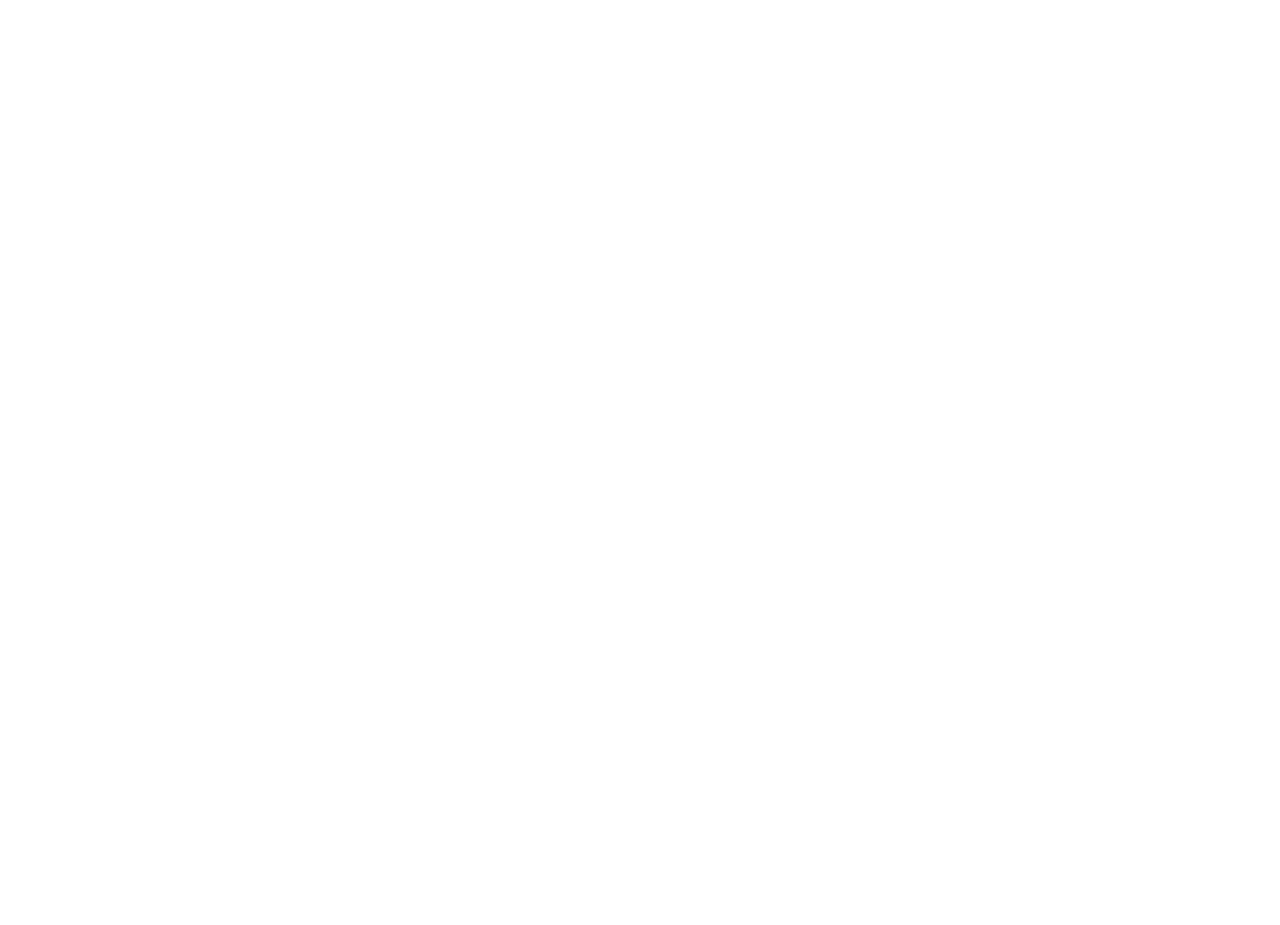
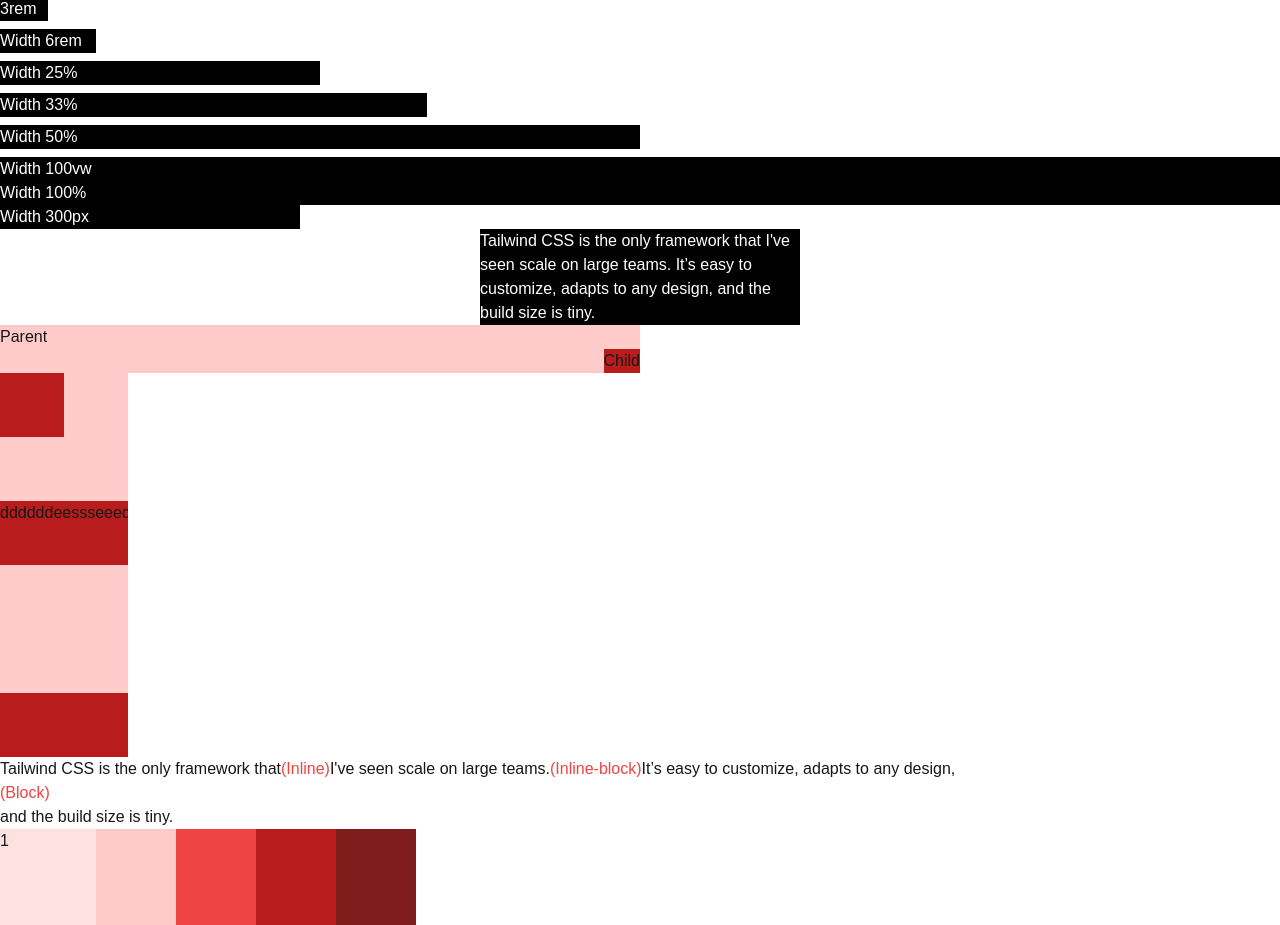
Before and after one commit to sikaiwei/launch-pool, a Next.js app: page / in a window 1280 px wide. Shown: the part 859-1784 px from the top of the page. Before the commit the page ends 800 px from the top, so only its background shows below. Built offline with nearby package versions, Linux system fonts and the light colour scheme.

Commit message:
add content

```diff
--- a/app/page.tsx
+++ b/app/page.tsx
@@ -43,13 +43,79 @@
       <div className="underline underline-offset-4">Offset 4</div>
       <div className="underline underline-offset-8">Offset 8</div>
 
+      <p className="normal-case">Normal Case</p>
+      <p className="uppercase">uppercase</p>
+      <p className="lowercase">LOWERCASE</p>
+      <p className="capitalize">capitalize test</p>
 
+      <div className="bg-black text-white mb-2 w-6">Width 1.5rem</div>
+      <div className="bg-black text-white mb-2 w-12">Width 3rem</div>
+      <div className="bg-black text-white mb-2 w-24">Width 6rem</div>
 
+      <div className="bg-black text-white mb-2 w-1/4">Width 25%</div>
+      <div className="bg-black text-white mb-2 w-1/3">Width 33%</div>
+      <div className="bg-black text-white mb-2 w-1/2">Width 50%</div>
 
+      <div className="bg-black text-white w-screen">Width 100vw</div>
 
+      <div className="bg-black text-white w-full">Width 100%</div>
+      <div className="bg-black text-white w-[300px]">Width 300px</div>
 
+      <div className="bg-black text-white mx-auto max-w-xs">
+        Tailwind CSS is the only framework that I've
+        seen scale on large teams. It’s easy to customize,
+        adapts to any design, and the build size is tiny.
+      </div>
 
+      {/* <div className="flex items-end">
+        <div className="bg-black text-white w-20 h-24">Height 24</div>
+        <div className="bg-black text-white w-20 h-48">Height 48</div>
+        <div className="bg-black text-white w-20 h-72">Height 72</div>
+        <div className="bg-black text-white w-20 h-96">Height 96</div>
+        <div className="bg-black text-white w-20 h-24">Height 24</div>
+        <div className="bg-black text-white w-20 h-48">Height 48</div>
+        <div className="bg-black text-white w-20 h-72">Height 72</div>
+        <div className="bg-black text-white w-20 h-96">Height 96</div>
+        <div class="bg-black text-white h-screen">Height 100vh</div>
+      </div> */}
 
+      <div class="relative w-1/2 h-12 bg-red-200">
+        <p>Parent</p>
+        <div class="absolute bottom-0 right-0 bg-red-700">
+          <p>Child</p>
+        </div>
+      </div>
+
+      <div class="relative w-32 h-32 bg-red-200">
+        <div class="absolute w-16 h-16 top-0 left-0 bg-red-700"></div>
+      </div>
+
+      <div class="relative w-32 h-32 bg-red-200">
+        <div class="absolute h-16 top-0 inset-x-0 bg-red-700 overflow-auto">ddddddeessseeeddfffff</div>
+      </div>
+
+      <div class="relative w-32 h-32 bg-red-200">
+        <div class="absolute h-16 bottom-0 inset-x-0 bg-red-700"></div>
+      </div>
+
+      <div>
+        Tailwind CSS is the only framework that
+        <span class="text-red-500 inline">(Inline)</span>
+        I've seen scale on large teams.
+        <span class="text-red-500 inline-block">(Inline-block)</span>
+        It’s easy to customize, adapts to any design,
+        <span class="text-red-500 block">(Block)</span>
+        and the build size is tiny.
+        <span class="text-red-500 hidden">(Hidden)</span>
+      </div>
+
+      <div class="relative h-24">
+        <div class="absolute left-0 w-24 h-24 bg-red-100 z-40">1</div>
+        <div class="absolute left-20 w-24 h-24 bg-red-200 z-30">2</div>
+        <div class="absolute left-40 w-24 h-24 bg-red-500 z-20">3</div>
+        <div class="absolute left-60 w-24 h-24 bg-red-700 z-10">4</div>
+        <div class="absolute left-80 w-24 h-24 bg-red-900">5</div>
+      </div>
 
 
 
```
